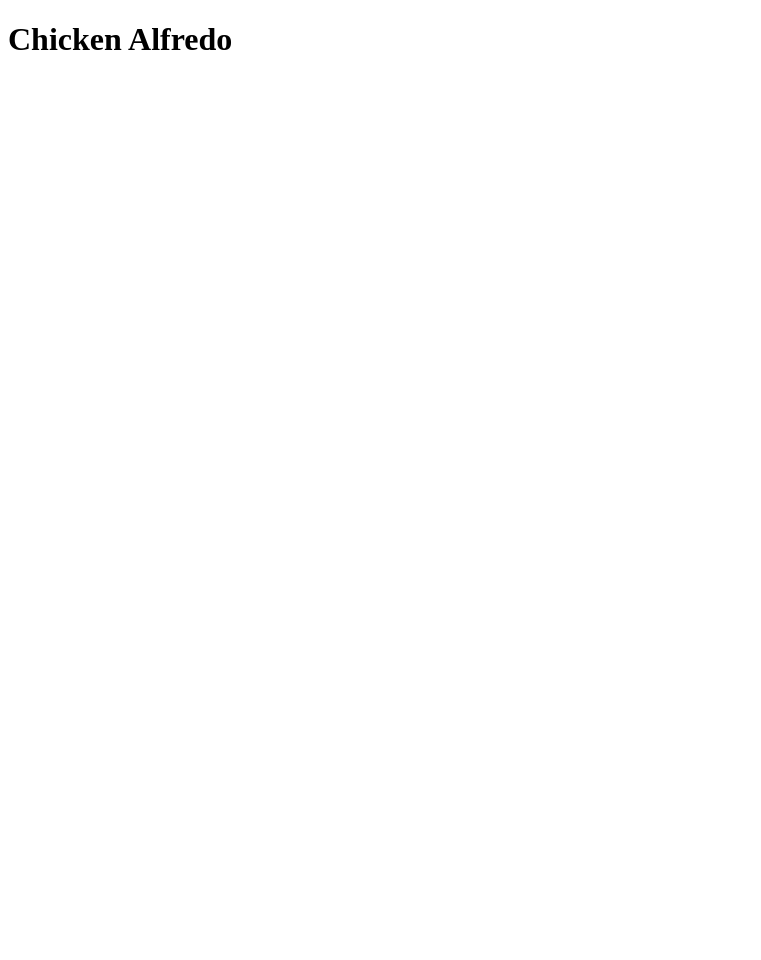
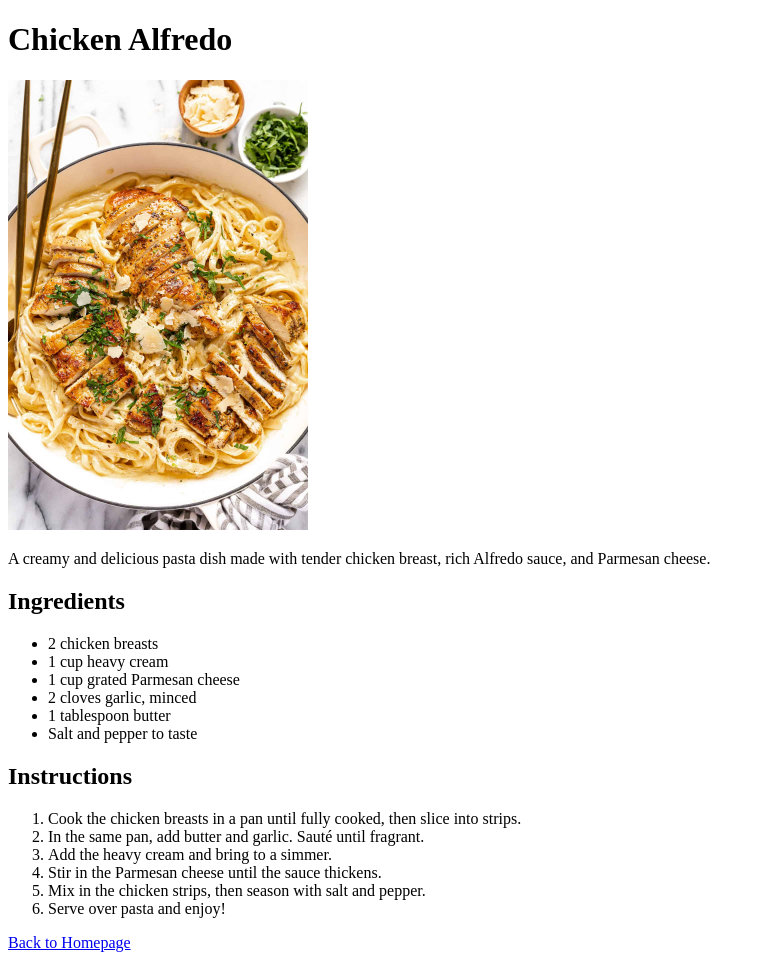
Before and after one commit to kirkycodes/odin-recipes, a plain HTML site: page recipes/chicken-alfredo.html in a window 1280 px wide. Shown: the whole page, without its empty margins (0-761 px from the left). Before the commit the page ends 800 px from the top, so only its background shows below. Drawn offline with Linux system fonts and the light colour scheme.

```diff
--- a/recipes/chicken-alfredo.html
+++ b/recipes/chicken-alfredo.html
@@ -6,5 +6,26 @@
     </head>
     <body>
         <h1>Chicken Alfredo</h1>
+        <img src="../images/chicken-alfredo-1.jpg" alt="chicken alfredo" style="width:300px;height:auto;">
+        <p>A creamy and delicious pasta dish made with tender chicken breast, rich Alfredo sauce, and Parmesan cheese.</p>
+        <h2>Ingredients</h2>
+        <ul>
+            <li>2 chicken breasts</li>
+            <li>1 cup heavy cream</li>
+            <li>1 cup grated Parmesan cheese</li>
+            <li>2 cloves garlic, minced</li>
+            <li>1 tablespoon butter</li>
+            <li>Salt and pepper to taste</li>
+        </ul>
+        <h2>Instructions</h2>
+        <ol>
+            <li>Cook the chicken breasts in a pan until fully cooked, then slice into strips.</li>
+            <li>In the same pan, add butter and garlic. Sauté until fragrant.</li>
+            <li>Add the heavy cream and bring to a simmer.</li>
+            <li>Stir in the Parmesan cheese until the sauce thickens.</li>
+            <li>Mix in the chicken strips, then season with salt and pepper.</li>
+            <li>Serve over pasta and enjoy!</li>
+        </ol>
+        <a href="../index.html">Back to Homepage</a>
     </body>
 </html>
```
Also changed, not shown: index.html (+5 -1 lines), recipes/tiramisu.html (added, +12 -0 lines), images/chicken-alfredo-1.jpg (added).
